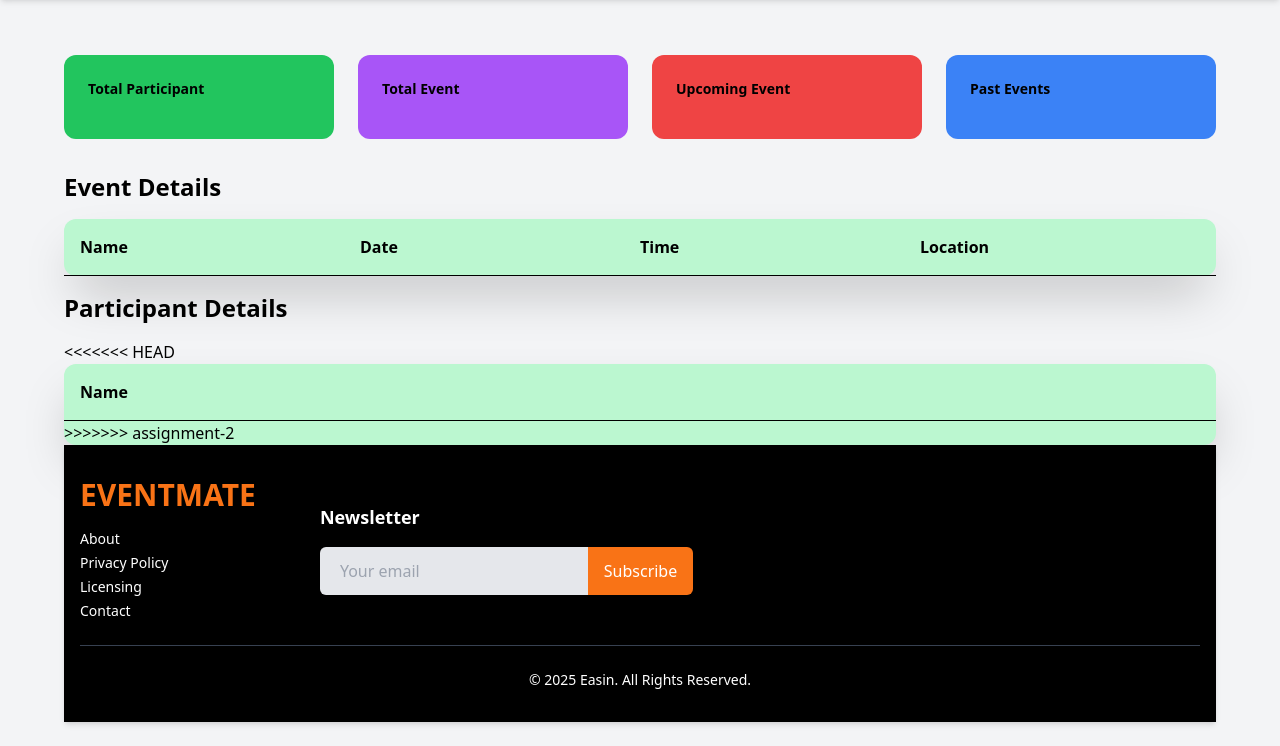
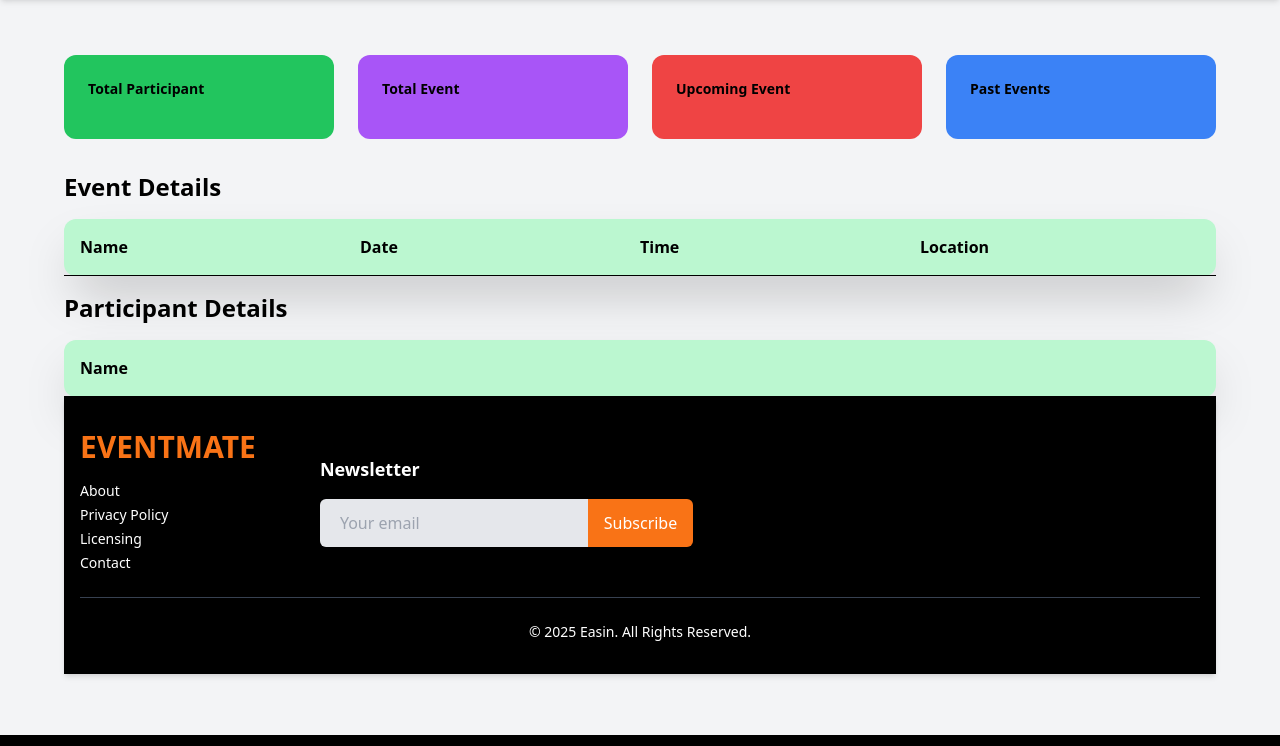
Before and after one commit to Easin2050/Event-management, a Django app: template events/templates/dashboard/dashboard.html in a window 1280 px wide. Shown: the part 65-811 px from the top of the page. Run offline with Django 5.2, Linux system fonts and the light colour scheme; the template is opened without the code that fills it, so the values that code supplies are empty.

Commit message:
dashboard completed

```diff
--- a/events/templates/dashboard/dashboard.html
+++ b/events/templates/dashboard/dashboard.html
@@ -69,7 +69,7 @@
     {% endfor %}
     </div>
     <p class="text-black font-bold mb-4 mt-4 text-2xl">Participant Details</p>
-<<<<<<< HEAD
+
 
     <div class="bg-green-200 rounded-xl shadow-2xl">
         <div class="grid grid-cols-4 p-4 border-b border-black text-base text-black items-center font-bold">
@@ -82,7 +82,7 @@
             <div class="col-span-3 flex justify-end gap-2">
                 <a href='{%url "update_participant" participant.id %}' class="bg-green-500 text-white px-5 py-2 rounded-lg shadow-md hover:bg-green-600 transition p-3">
                     Upgrade
-=======
+
 {% for participant in participant_users %}
 <div class="bg-green-200 rounded-xl shadow-2xl mb-4">
     <div class="grid grid-cols-4 p-4 border-b border-black text-base text-black items-center font-bold">
@@ -94,7 +94,6 @@
         <div class="col-span-3 flex justify-end gap-2">
             <a href='{% url "update_participant" participant.id %}' class="bg-green-500 text-white px-5 py-2 rounded-lg shadow-md hover:bg-green-600 transition p-3">
                 Upgrade
->>>>>>> assignment-2
             </a>
             <form action="{% url 'delete_participant' participant.id %}" method="POST">
                 {% csrf_token %}
@@ -103,14 +102,11 @@
                 </button>
             </form>
         </div>
-<<<<<<< HEAD
         {% endfor %}
     </div>
-=======
     </div>
 </div>
 {% endfor %}
->>>>>>> assignment-2
 
     {% comment %} <p class="text-black font-bold mb-4 mt-4 text-2xl">Category Details</p>
 
```
